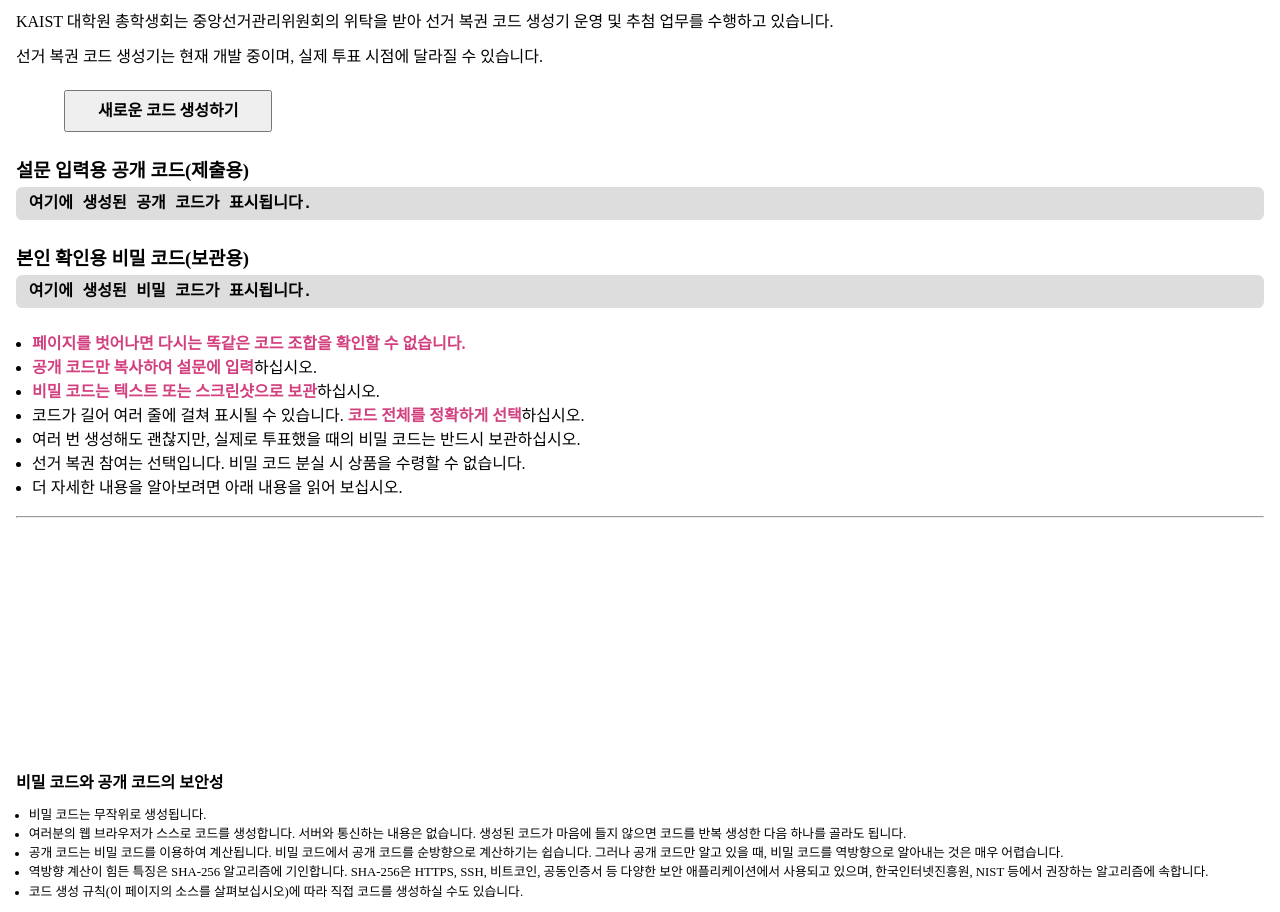
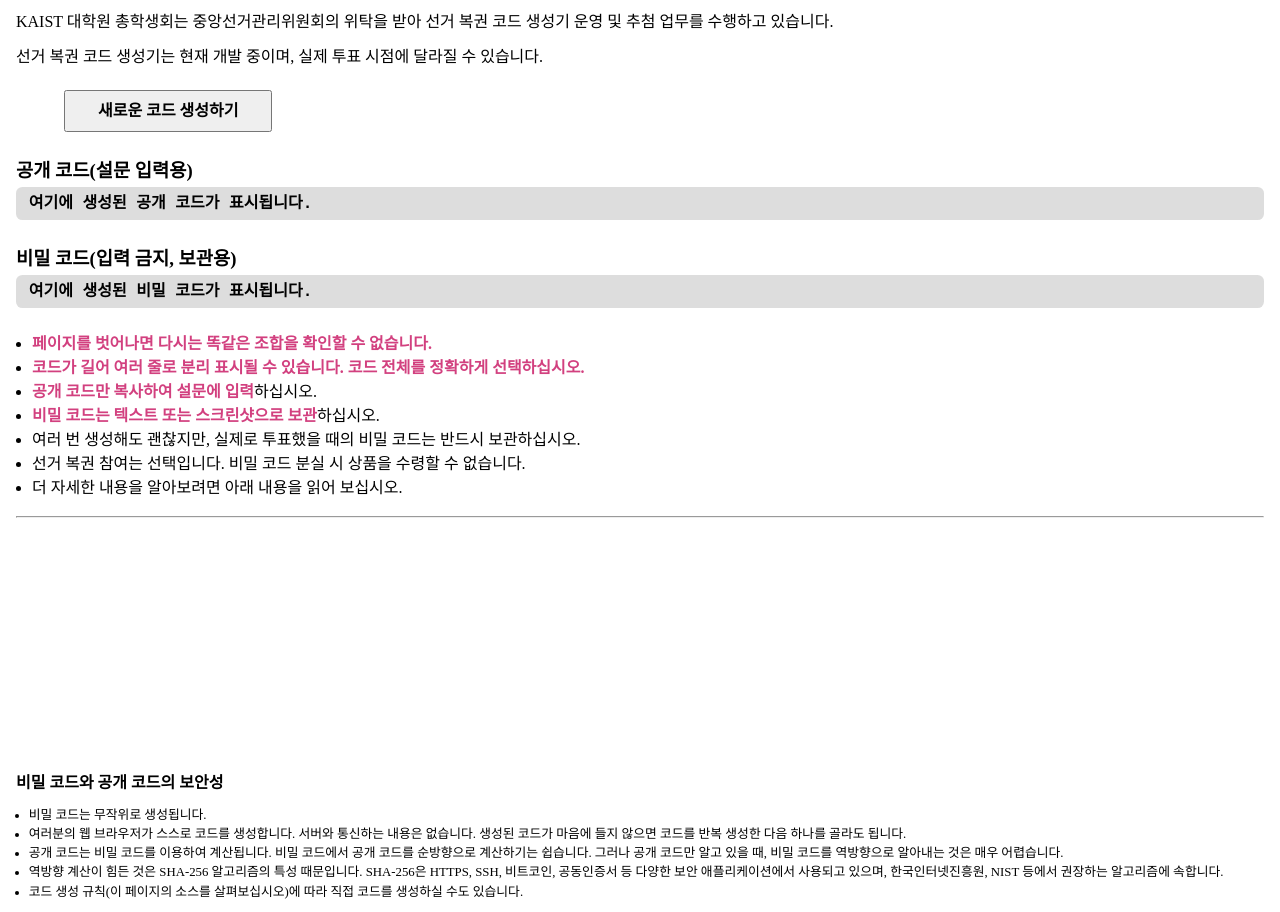
Before and after one commit to kaistgsa/election, a plain HTML site: page docs/code-generator.html in a window 1280 px wide. Shown: the part 39-951 px from the top of the page. Drawn offline with Linux system fonts and the light colour scheme.

Commit message:
설명 개선

```diff
--- a/docs/code-generator.html
+++ b/docs/code-generator.html
@@ -167,21 +167,24 @@
   <h1>KAIST 대학원 총학생회 총선거 선거 복권 코드 생성기</h1>
   <p>KAIST 대학원 총학생회는 중앙선거관리위원회의 위탁을 받아 선거 복권 코드 생성기 운영 및 추첨 업무를 수행하고 있습니다.</p>
   <p>선거 복권 코드 생성기는 현재 개발 중이며, 실제 투표 시점에 달라질 수 있습니다.</p>
-  <button class="generate-button" onclick="typeof generate !== 'undefined' ? generate() : alert('코드를 생성하는 데 실패했습니다. 다른 웹 브라우저나 다른 기기로 시도해 보십시오.')">새로운 코드 생성하기</button>
-  <h3>설문 입력용 공개 코드(제출용)</h3>
+  <button class="generate-button"
+    onclick="typeof generate !== 'undefined' ? generate() : alert('코드를 생성하는 데 실패했습니다. 다른 웹 브라우저나 다른 기기로 시도해 보십시오.')">
+    새로운 코드 생성하기
+  </button>
+  <h3>공개 코드(설문 입력용)</h3>
   <div class="code-viewer">
     <span class="code-public">여기에 생성된 공개 코드가 표시됩니다.</span>
   </div>
-  <h3>본인 확인용 비밀 코드(보관용)</h3>
+  <h3>비밀 코드(입력 금지, 보관용)</h3>
   <div class="code-viewer">
     <span class="code-private">여기에 생성된 비밀 코드가 표시됩니다.</span>
   </div>
   <div class="code-description">
     <ul>
-      <li><span class="strong">페이지를 벗어나면 다시는 똑같은 코드 조합을 확인할 수 없습니다.</span></li>
+      <li><span class="strong">페이지를 벗어나면 다시는 똑같은 조합을 확인할 수 없습니다.</span></li>
+      <li><span class="strong">코드가 길어 여러 줄로 분리 표시될 수 있습니다. 코드 전체를 정확하게 선택하십시오.</span></li>
       <li><span class="strong">공개 코드만 복사하여 설문에 입력</span>하십시오.</li>
       <li><span class="strong">비밀 코드는 텍스트 또는 스크린샷으로 보관</span>하십시오.</li>
-      <li>코드가 길어 여러 줄에 걸쳐 표시될 수 있습니다. <span class="strong">코드 전체를 정확하게 선택</span>하십시오.</li>
       <li>여러 번 생성해도 괜찮지만, 실제로 투표했을 때의 비밀 코드는 반드시 보관하십시오.</li>
       <li>선거 복권 참여는 선택입니다. 비밀 코드 분실 시 상품을 수령할 수 없습니다.</li>
       <li>더 자세한 내용을 알아보려면 아래 내용을 읽어 보십시오.</li>
@@ -193,28 +196,46 @@
   <div class="code-design">
     <ul>
       <li>비밀 코드는 무작위로 생성됩니다.</li>
-      <li>여러분의 웹 브라우저가 스스로 코드를 생성합니다. 서버와 통신하는 내용은 없습니다. 생성된 코드가 마음에 들지 않으면 코드를 반복 생성한 다음 하나를 골라도 됩니다.</li>
-      <li>공개 코드는 비밀 코드를 이용하여 계산됩니다. 비밀 코드에서 공개 코드를 순방향으로 계산하기는 쉽습니다. 그러나 공개 코드만 알고 있을 때, 비밀 코드를 역방향으로 알아내는 것은 매우 어렵습니다.
+      <li>
+        여러분의 웹 브라우저가 스스로 코드를 생성합니다. 서버와 통신하는 내용은 없습니다.
+        생성된 코드가 마음에 들지 않으면 코드를 반복 생성한 다음 하나를 골라도 됩니다.
       </li>
-      <li>역방향 계산이 힘든 특징은 SHA-256 알고리즘에 기인합니다. SHA-256은 HTTPS, SSH, 비트코인, 공동인증서 등 다양한 보안 애플리케이션에서 사용되고 있으며, 한국인터넷진흥원,
-        NIST 등에서 권장하는 알고리즘에 속합니다.</li>
+      <li>
+        공개 코드는 비밀 코드를 이용하여 계산됩니다. 비밀 코드에서 공개 코드를 순방향으로 계산하기는 쉽습니다.
+        그러나 공개 코드만 알고 있을 때, 비밀 코드를 역방향으로 알아내는 것은 매우 어렵습니다.
+      </li>
+      <li>
+        역방향 계산이 힘든 것은 SHA-256 알고리즘의 특성 때문입니다.
+        SHA-256은 HTTPS, SSH, 비트코인, 공동인증서 등 다양한 보안 애플리케이션에서 사용되고 있으며,
+        한국인터넷진흥원, NIST 등에서 권장하는 알고리즘에 속합니다.
+      </li>
       <li>코드 생성 규칙(이 페이지의 소스를 살펴보십시오)에 따라 직접 코드를 생성하실 수도 있습니다.</li>
     </ul>
   </div>
   <h2>KAIST 포탈 설문 시스템을 이용한 비밀 선거</h2>
   <div class="code-design">
     <ul>
-      <li>KAIST 포탈 설문 시스템에는 익명 설문 기능이 있으며, 설문 작성 및 기록 열람 권한이 있는 직원이나 중앙선거관리위원회도, 익명 설문에서는 타인이 작성한 내용을 열람하거나 수정할 수 없습니다.
+      <li>
+        KAIST 포탈 설문 시스템에는 익명 설문 기능이 있으며,
+        설문 작성 및 기록 열람 권한이 있는 직원이나 중앙선거관리위원회도, 익명 설문에서는 타인이 작성한 내용을 열람하거나 수정할 수 없습니다.
       </li>
-      <li>데이터베이스 서버는 방화벽과 접근 제한 프로그램으로 보호되고 있으며, 접근 로그를 기록하고 있어 해킹 시도 추적이 가능합니다.</li>
-      <li>개인을 식별할 수 있는 정보가 없는 투표 내용과 공개 코드만 이용하여, 당선자 확정과 선거 복권 추첨을 진행합니다. 투표 내용과 공개 코드는 분리하여 취급합니다.</li>
+      <li>
+        데이터베이스 서버는 방화벽과 접근 제한 프로그램으로 보호되고 있으며, 접근 로그를 기록하고 있어 해킹 시도 추적이 가능합니다.
+      </li>
+      <li>
+        개인을 식별할 수 있는 정보가 없는 투표 내용과 공개 코드만 이용하여, 당선자 확정과 선거 복권 추첨을 진행합니다.
+        투표 내용과 공개 코드는 분리하여 취급합니다.
+      </li>
     </ul>
   </div>
   <h2>검증 가능한 추첨</h2>
   <div class="code-design">
     <ul>
-      <li>투표 기간이 끝나면, 제출된 모든 공개 코드를 완전히 공개합니다. 중복되는 공개 코드는 추첨 대상에서 모두 제외합니다. 선거 복권 코드 생성기가 사용하는 생성 규칙으로 생성될 수 없는 코드를 추첨
-        대상에서 모두 제외합니다.</li>
+      <li>
+        투표 기간이 끝나면, 제출된 모든 공개 코드를 완전히 공개합니다.
+        중복되는 공개 코드는 추첨 대상에서 모두 제외합니다.
+        선거 복권 코드 생성기가 사용하는 생성 규칙으로 생성될 수 없는 코드를 추첨 대상에서 모두 제외합니다.
+      </li>
       <li>투표 마감일까지는 누구도 예측하는 것이 사실상 불가능한 미래의 정보를 섞어, 당첨 순위를 결정합니다.</li>
       <li>추첨 프로그램은 공개되어 있으며, 누구든지 추첨 결과를 재현할 수 있습니다. https://github.com/kaistgsa/election/</li>
       <li>
@@ -223,9 +244,11 @@
         또 다른 예로, 투표 마감이 1월 15일(금) 18시인 경우, 투표 마감일 다음 날은 1월 16일(토)입니다.
         그러나 1월 16일(토)과 17일(일)은 휴장일이므로, 정보 기준일은 1월 18일(월)입니다.
       </li>
-      <li style="word-break: break-all;">숫자는 ASCII 코드가 0x30부터 0x39까지인 0, 1, 2, 3, 4, 5, 6, 7, 8, 9를 사용합니다. 마이너스 부호는 ASCII 코드 0x2D인 -를 사용합니다. 소수점은 ASCII
-        코드 0x2E인 .를 사용합니다. 천 단위 구분 기호는 사용하지 않습니다. 사전식 순서는
-        0123456789ABCDEFGHIJKLMNOPQRSTUVWXYZabcdefghijklmnopqrstuvwxyz로 합니다.</li>
+      <li style="word-break: break-all;">
+        숫자는 ASCII 코드가 0x30부터 0x39까지인 0, 1, 2, 3, 4, 5, 6, 7, 8, 9를 사용합니다.
+        마이너스 부호는 ASCII 코드 0x2D인 -를 사용합니다.
+        소수점은 ASCII 코드 0x2E인 .를 사용합니다. 천 단위 구분 기호는 사용하지 않습니다.
+        사전식 순서는 0123456789ABCDEFGHIJKLMNOPQRSTUVWXYZabcdefghijklmnopqrstuvwxyz로 합니다.</li>
     </ul>
   </div>
   <h2>추첨에 사용되는 정보 목록</h2>
```
